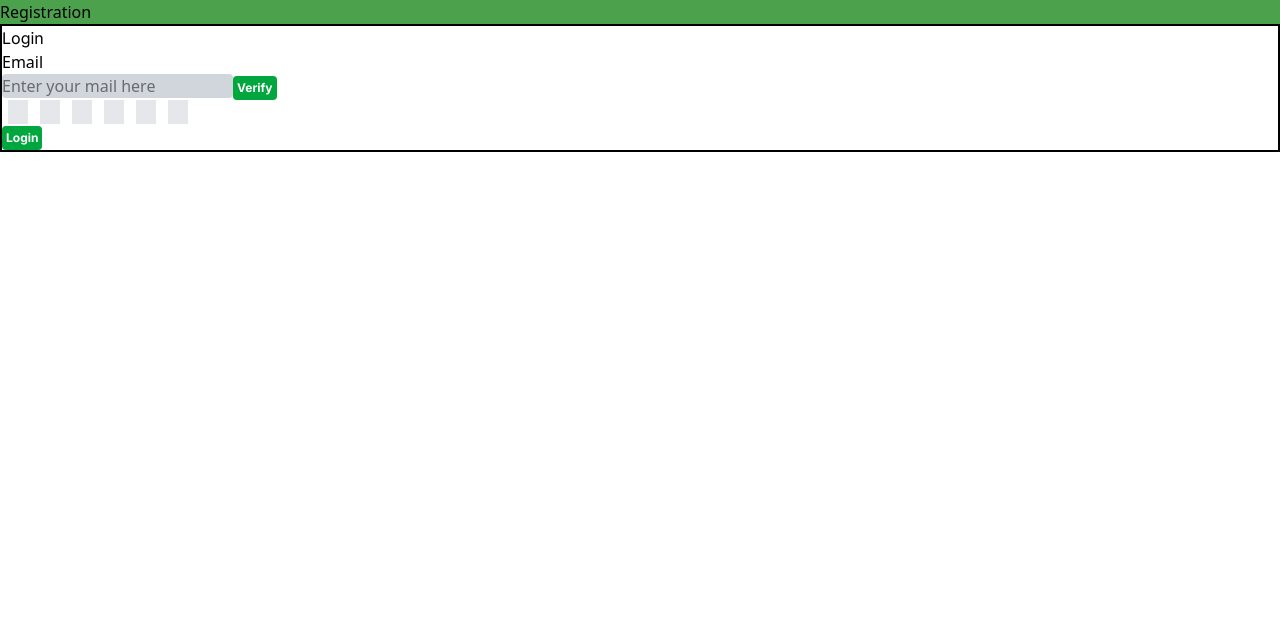
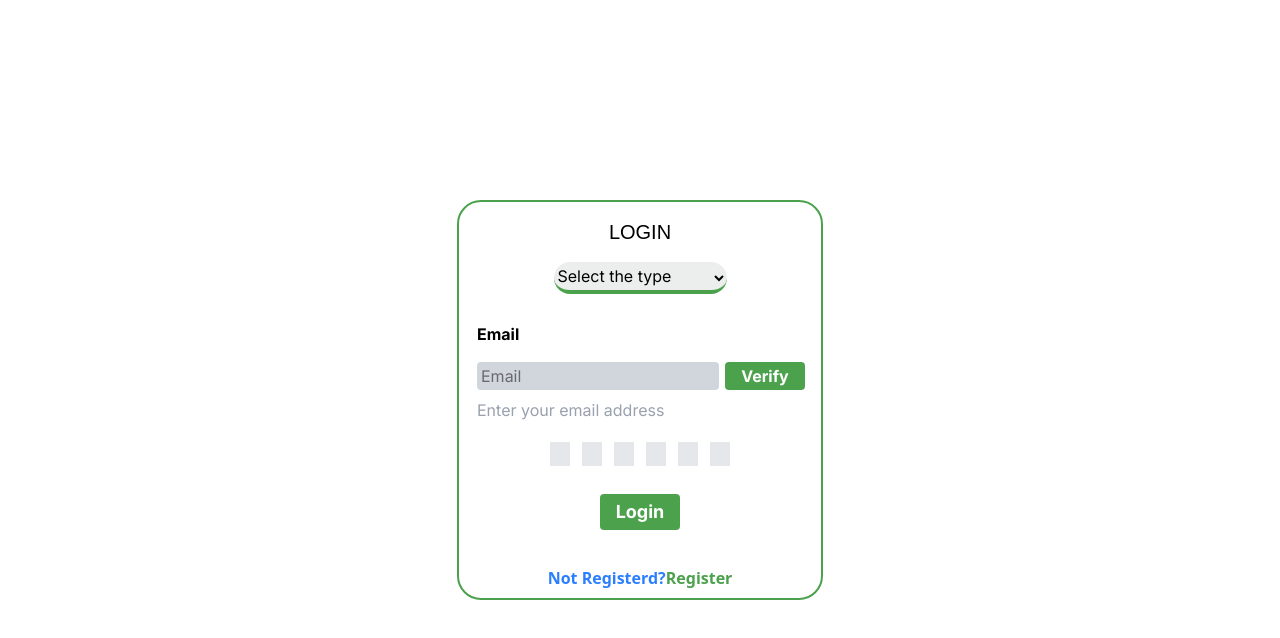
Before and after one commit to Dev-SK01/agri-lynx, a React (Vite) app in the folder agri-lynx/: page / in a window 1280 px wide. Shown: the top 638 px of the page. Built offline with nearby package versions, Linux system fonts and the light colour scheme; a web font is replaced by a local one.

Commit message:
Farmer Login updated design completed

```diff
--- a/agri-lynx/src/App.jsx
+++ b/agri-lynx/src/App.jsx
@@ -1,12 +1,14 @@
 import { useState } from 'react'
 import LocalMarketOwnerRegistration from './owners/LocalMarketOwnerRegistration'
 import FarmerLogin from './farmers/FarmerLogin'
+
+
 function App() {
 
 
   return (
     <>
-    <LocalMarketOwnerRegistration />
+    {/* <LocalMarketOwnerRegistration /> */}
     <FarmerLogin />
     </>
   )
--- /dev/null
+++ b/agri-lynx/src/components/OtpInputField.jsx
@@ -0,0 +1,53 @@
+import React, { useState } from 'react'
+
+const OtpInputField = () => {
+  const [otp, setOtp] = useState(new Array(6).fill(""));
+  // const [pasteOtp,setNewOtp] = useState([])
+
+  function handleChange(e, index) {
+    const newOtp = [...otp];
+    newOtp[index] = e.target.value;
+    setOtp(newOtp);
+    if (e.target.value && e.target.nextSibling) {
+      e.target.nextSibling.focus();
+    }
+  }
+
+  function handleDelete(e, index) {
+    if (e.key == "Backspace") {
+      e.target.previousSibling.focus();
+    }
+  }
+
+  function handlePaste(e) {
+    const copiedText = e.clipboardData.getData("text");
+    if(isNaN(copiedText)) return null;
+    if(copiedText.length == otp.length) {
+      setOtp(copiedText.toString().split("").splice(0,otp.length));
+    }else{
+      return "";
+    }
+  }
+  console.log(otp);
+
+  return (
+    <>
+      <div className='otp-area'>
+        {otp.map((otp, index) => ((
+          <input type="text"
+            className='otp'
+            value={otp}
+            key={index}
+            maxLength={1}
+            onChange={(e) => handleChange(e, index)}
+            onKeyUpCapture={(e) => handleDelete(e, index)}
+            onPaste={(e) => handlePaste(e)
+            }
+          />)))
+        }
+      </div>
+    </>
+  )
+}
+
+export default OtpInputField
--- a/agri-lynx/src/farmers/FarmerLogin.jsx
+++ b/agri-lynx/src/farmers/FarmerLogin.jsx
@@ -1,33 +1,51 @@
 import React from 'react'
+import OtpInputField from '../components/OtpInputField'
 
-const FarmerLogin = () => {
+const FarmerLogin = (otp, setOtp, handleChange) => {
   return (
-    <div className=' flex flex-row items-center border-2 ' >
+    <div className=' flex justify-center items-center h-dvh '>
+      <div className='items-center border-(--secondary) rounded-3xl border-2  w- h-100 p-4 grow-0' >
 
-        <form action="">
-                  <h1 className="font-inter">Login</h1>
-                   <div className=''>
-                         Email <br/>
-                                <input  className='bg-gray-300 rounded-sm' type="email" placeholder='Enter your mail here'/>
-                                <button type='submit' className='click-btn'>Verify</button>
-                   </div>
-                   <div className='flex-col'>
-                         <input className="otp" type="number" name="otp" id="otp" />
-                         <input className="otp" type="number" name="otp" id="otp" />
-                         <input className="otp" type="number" name="otp" id="otp" />
-                         <input className="otp" type="number" name="otp" id="otp" />
-                         <input className="otp" type="number" name="otp" id="otp" />
-                         <input className="otp" type="number" name="otp" id="otp" />
-                   </div>
+        <form action="" className='justify-items-center flex-col items-center relative'>
+          <h1 className="font-inknut  text-xl">LOGIN</h1>
+          <select name="user" id="user" className='bg-(--teritary) rounded-2xl h-8 border-y-4 border-b-(--secondary) border-t-0 mt-4 font-inter' >
+            <option value="Select ">Select the type</option>
+            <option value="Formar">Formar</option>
+            <option value="Logistics Partner">Logistics Partner</option>
+            <option value="Local Market Owner">Local Market Owner</option>
 
-                        <div>
-                         <button className='click-btn'>Login</button>
-                        </div>
+          </select>
+          <div className='mt-7'>
+            <p className='font-bold font-inter ms-0.5'>Email </p>
+            <div className='flex gap-1.5 ms-0.5 mt-4 relative'>
+              <input className='bg-gray-300 rounded-sm h-7 p-1 font-inter' type="email" placeholder='Email' />
+
+              <button type='submit' className='click-btn text-base  h-7 w-20 p-0.5'>Verify</button>
+            </div>
+            <p className='font-inter text-gray-400 mt-2 ms-0.5'>Enter your email address</p>
+
+          </div>
+          <div className='flex-col mt-5' >
+            <OtpInputField
+
+            />
+          </div>
+
+          <div>
+            <button type="submit" className='click-btn text-lg mt-7 h-9 w-20'>Login</button>
+          </div>
+
+          <div className='flex mt-9 '>
+            <p className='font-bold text-blue-500'>Not Registerd? </p>
+            <p className='font-bold text-(--secondary)'>Register</p></div>
+
 
         </form>
 
 
+      </div>
     </div>
+
   )
 }
 
--- a/agri-lynx/src/index.css
+++ b/agri-lynx/src/index.css
@@ -18,9 +18,9 @@
 }
 @layer components{
     .click-btn{
-        @apply bg-green-600  text-xs font-bold text-white p-1 rounded-sm font-inter
+        @apply bg-(--secondary)  text-xs font-bold text-white p-1 rounded-sm font-inter
     }
     .otp{
-        @apply w-5 bg-gray-200 space-x-20 mx-1.5
+        @apply w-5 bg-gray-200 space-x-20 mx-1.5 focus:border-2 focus:border-(--teritary)
     }
 }
--- a/agri-lynx/src/owners/LocalMarketOwnerRegistration.jsx
+++ b/agri-lynx/src/owners/LocalMarketOwnerRegistration.jsx
@@ -3,7 +3,7 @@ import React from 'react'
 const LocalMarketOwnerRegistration = () => {
   return (
     <div>
-      <h1 className='font-arial bg-(--secondary)'>Registration</h1>
+      {/* <h1 className='font-arial bg-(--secondary)'>Registration</h1> */}
     </div>
   )
 }
```
